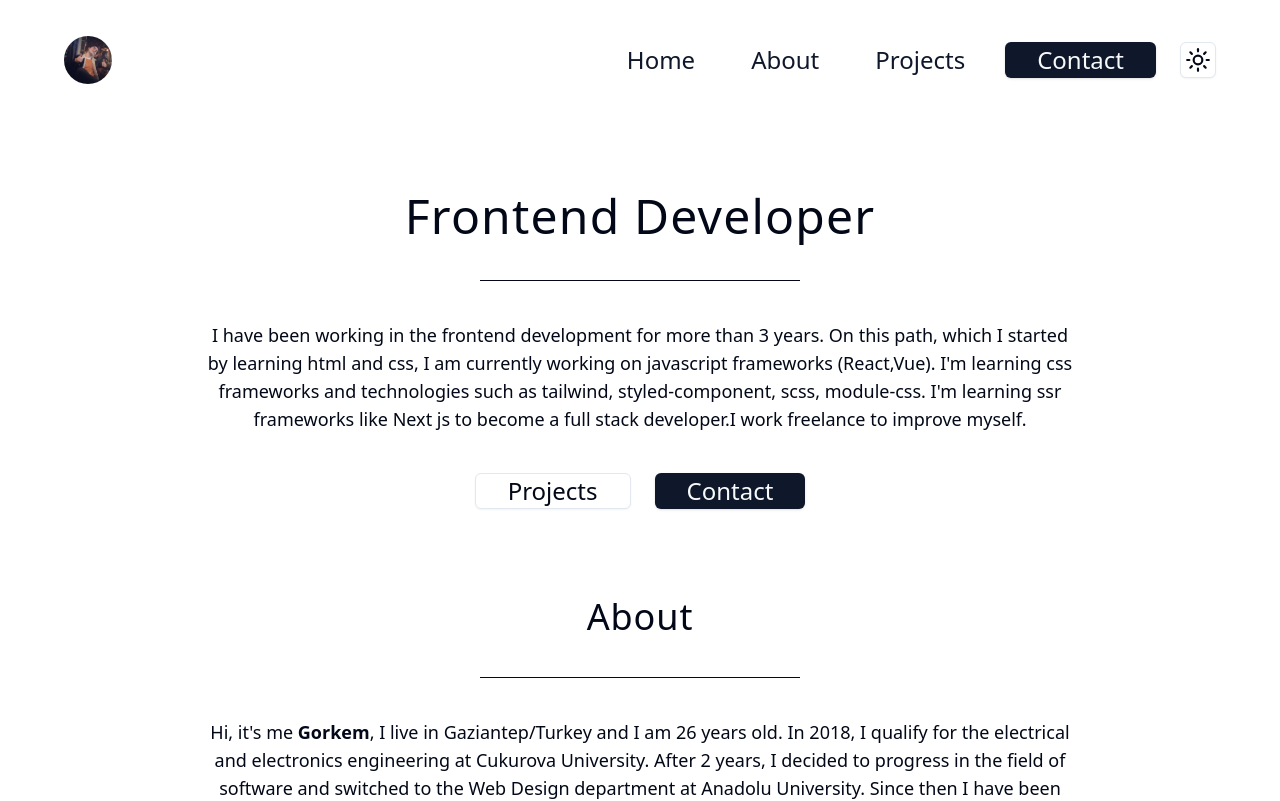
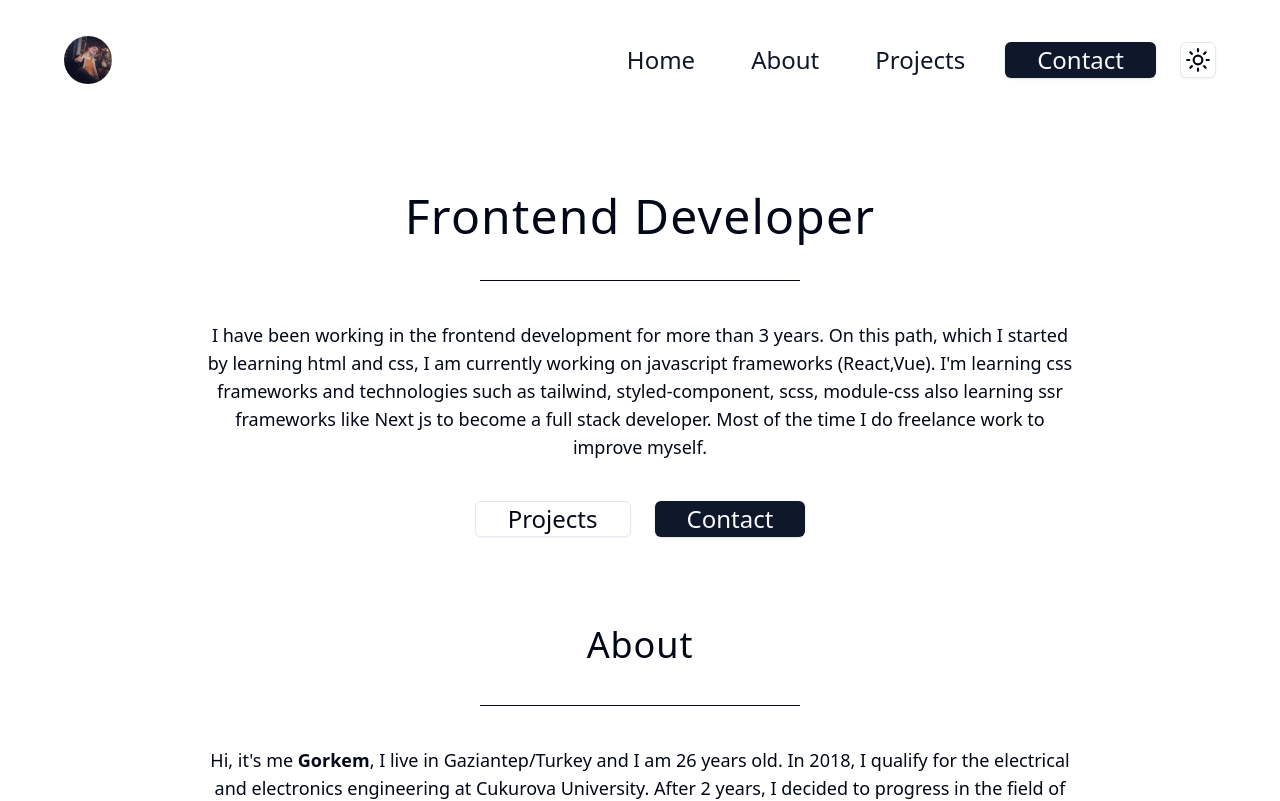
Before and after one commit to GorkemEldeniz/portfolio-website, a React (Vite) app: page / in a window 1280 px wide. Shown: the top 801 px of the page. Built offline with nearby package versions, Linux system fonts and the light colour scheme.

Commit message:
change hero article

```diff
--- a/src/components/hero.tsx
+++ b/src/components/hero.tsx
@@ -17,8 +17,8 @@ const Hero = () => {
 				On this path, which I started by learning html and css, I am currently
 				working on javascript frameworks (React,Vue). I'm learning css
 				frameworks and technologies such as tailwind, styled-component, scss,
-				module-css. I'm learning ssr frameworks like Next js to become a full
-				stack developer.I work freelance to improve myself.
+				module-css also learning ssr frameworks like Next js to become a full
+				stack developer. Most of the time I do freelance work to improve myself.
 			</p>
 			<div className='flex flex-col items-center gap-6 md:justify-center md:flex-row'>
 				<Button
```
